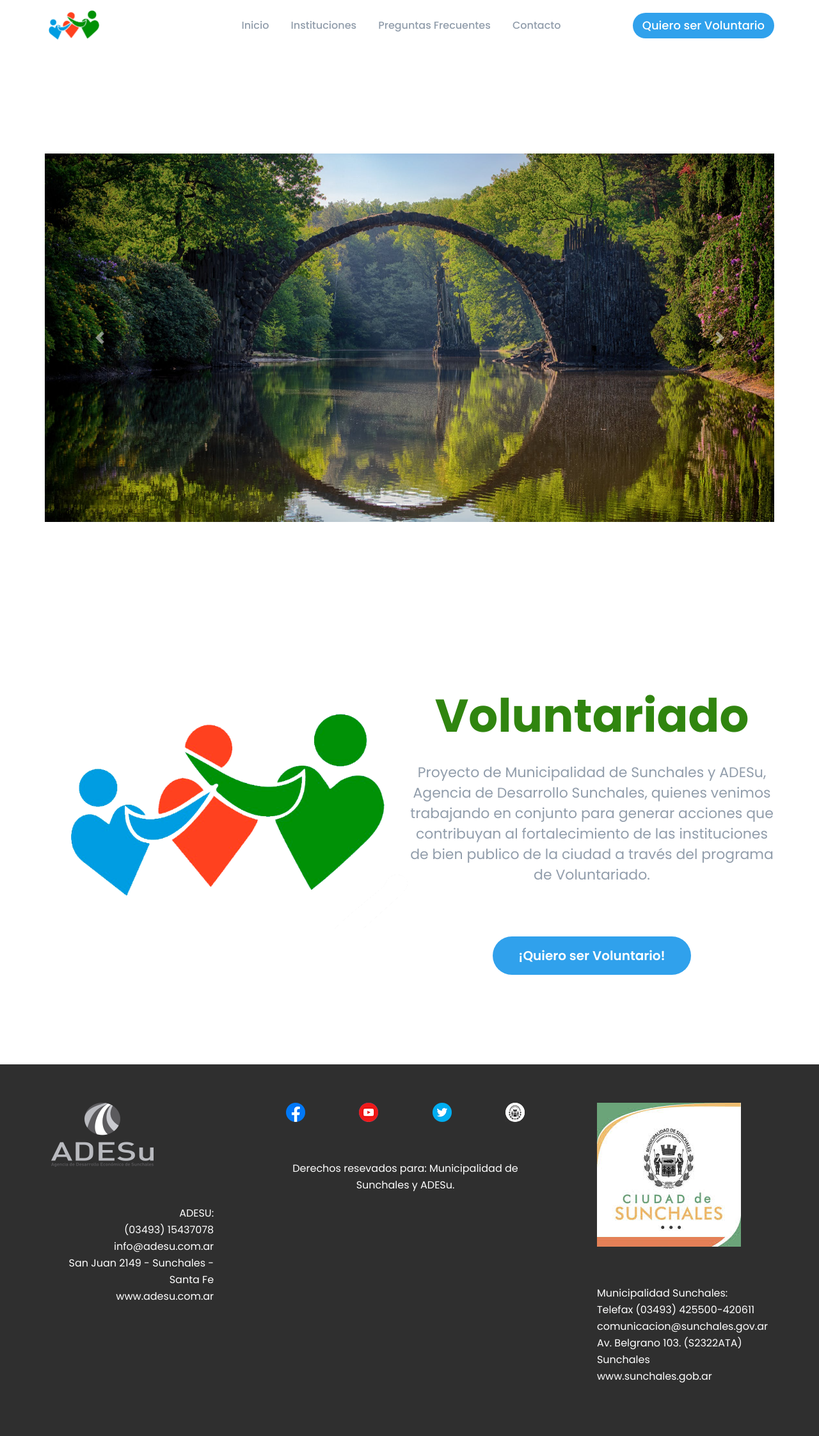
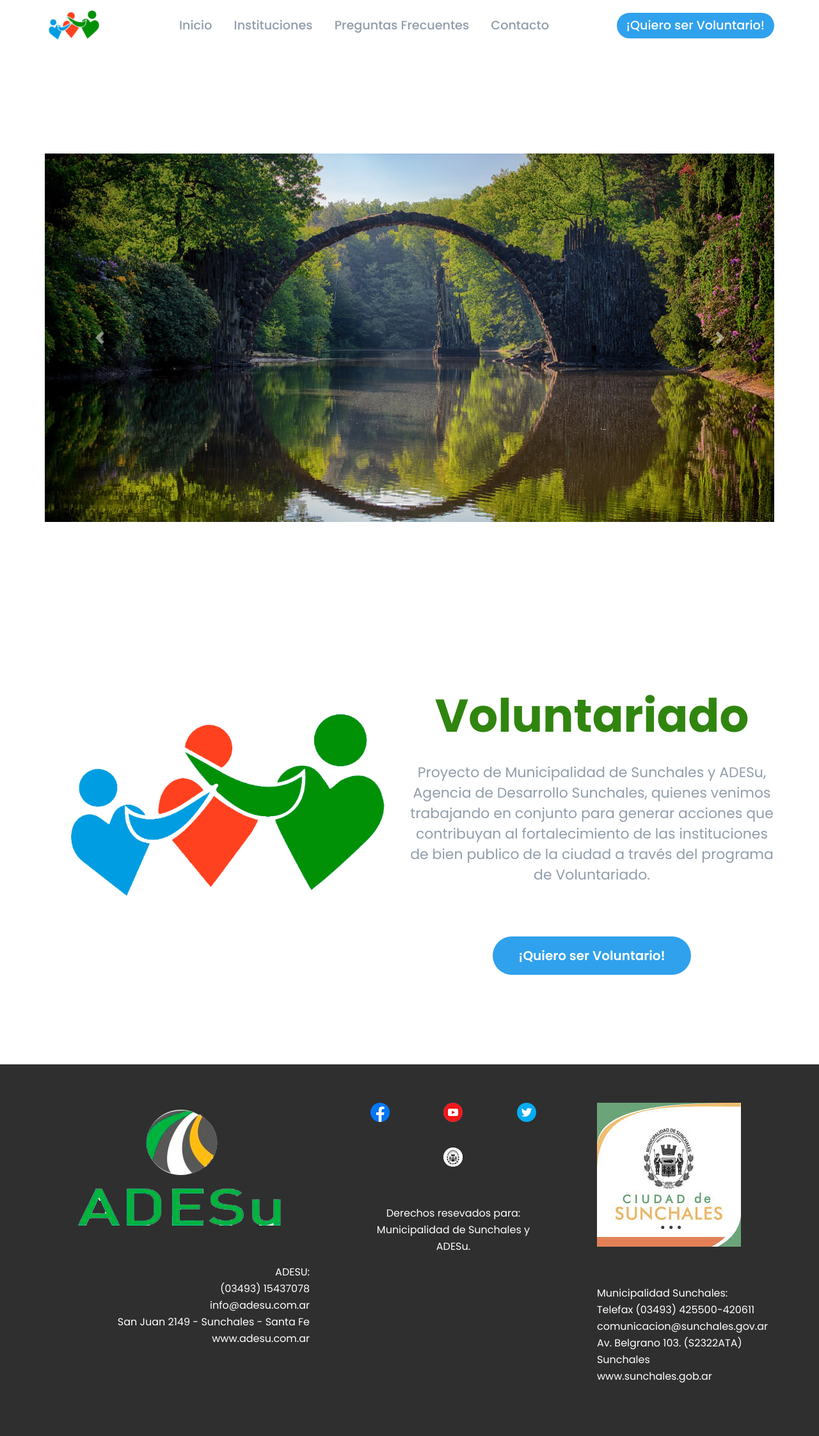
Before and after one commit to alecipo/TESIS, a PHP site: page / in a window 1280 px wide. Shown: the whole page at 64% size. Run offline with PHP 8.4, Linux system fonts and the light colour scheme; some libraries are stand-ins or nearby versions.

Commit message:
Menu size. Adesu color.

```diff
--- a/css/serVoluntario.css
+++ b/css/serVoluntario.css
@@ -84,3 +84,7 @@ footer p {
     color: #ffff;
     margin: 40px;
 }
+
+.modal-title{
+    margin-left: 35%;
+}
--- a/css/shared.css
+++ b/css/shared.css
@@ -55,3 +55,11 @@ h3 {
 body{
     color: var(--colorPrimario)!important;
 }
+
+.links a{
+    font-size: 120%;
+}
+
+.nav_menu .btn{
+    font-size: 120%
+}
--- a/index.html
+++ b/index.html
@@ -68,12 +68,12 @@
     <nav class="nav_menu">
       <div class="container">
         <div class="row align-items-center animatable justify-conten-around">
-          <div class="col-3">
+          <div class="col-2">
             <a href="index.html">
               <img id="logo" src="img/logox.png" data-aos="fade-down" data-aos-duration="600" data-aos-delay="600">
             </a>
           </div>
-          <div class="col-lg-6 links medium">
+          <div class="col-lg-7 links medium">
             <a href="index.html" class="link color-heading mx-15">Inicio</a>
             <a href="SerVoluntario.html" class="link color-heading mx-15">Instituciones</a>
             <a href="Contacto.html" class="link color-heading mx-15">Preguntas Frecuentes</a>
@@ -81,7 +81,7 @@
           </div>
           <div class="col-3 text-right">
             <a href="SerVoluntario.html" class="btn sm action-1" data-aos-duration="600" data-aos="fade-down"
-              data-aos-delay="1200">Quiero ser Voluntario</a>
+              data-aos-delay="1200">¡Quiero ser Voluntario!</a>
           </div>
         </div>
       </div>
@@ -154,7 +154,7 @@
       <div class="containerParrafos"></div>
       <div class="parrafoAdesu">
           <div class="asd">
-            <img class="logo2" src="img/logoadesu.png">
+            <img class="logo2" src="img/adesu_color.png">
           </div>
           <p>   ADESU:<br/>
             (03493) 15437078<br/>
```
